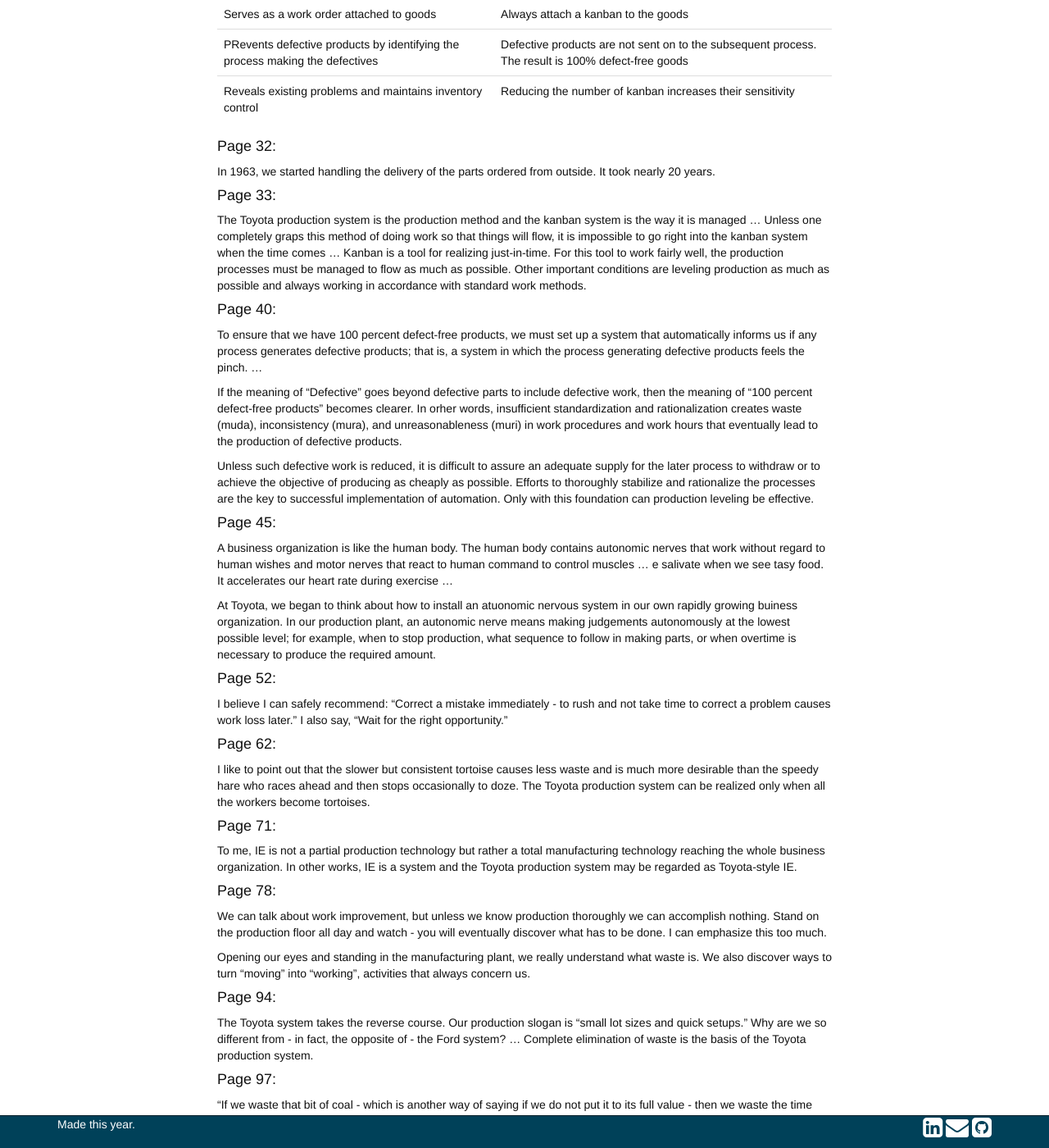
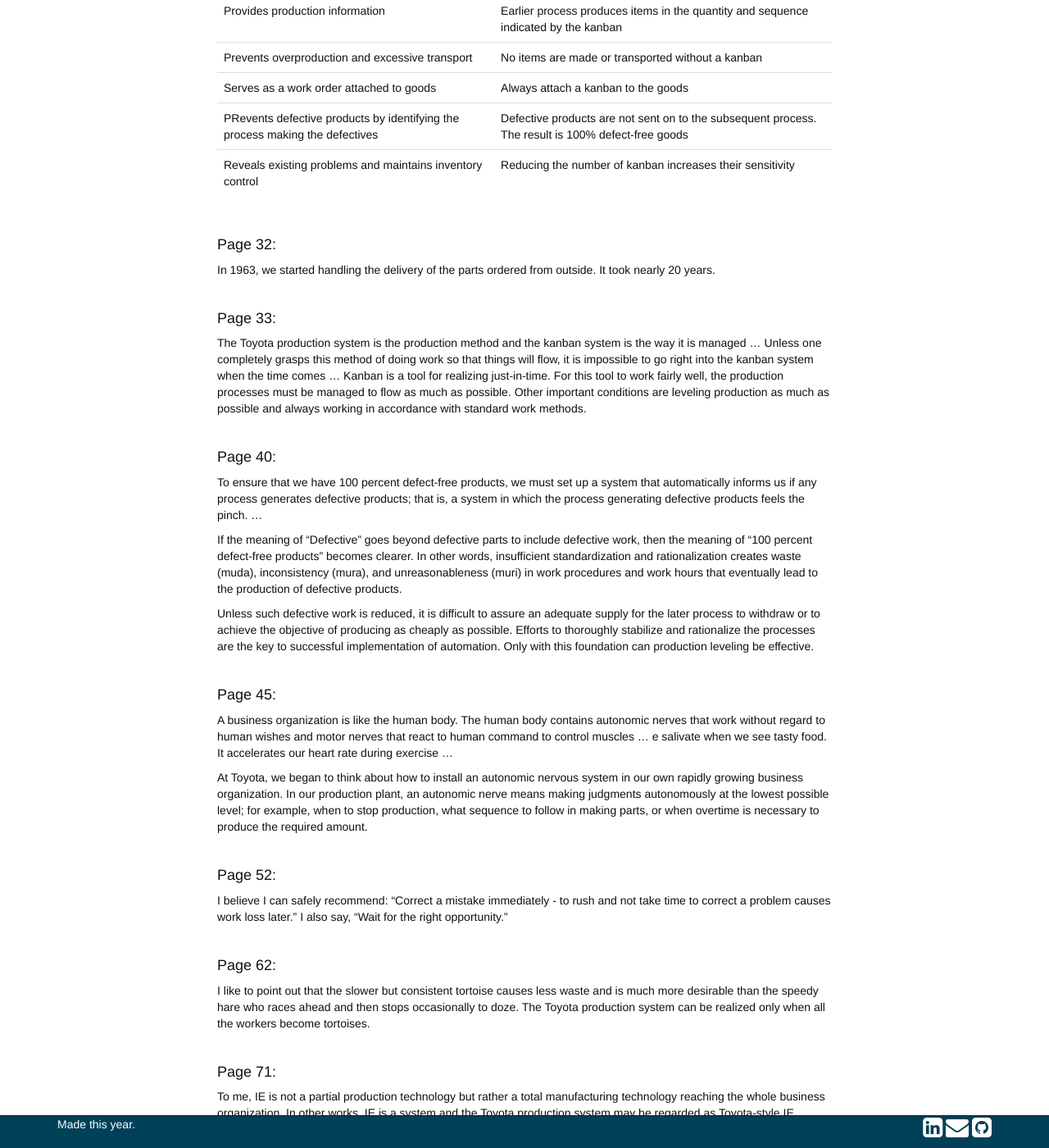
Before and after one commit to cms5109/cms5109.github.io, a Jekyll site: the page built from _posts/2018-06-24-notes-from-toyota-production-system.md, in a window 1280 px wide and 1400 px high, scrolled down 781 px. Shown: the whole window at 82% size. Built offline with Jekyll 4.4.1, drawn with Linux system fonts in a browser that asks for light colours; some of the changed text lies outside the part shown.

Commit message:
Fixed typos

```diff
--- a/_posts/2018-06-24-notes-from-toyota-production-system.md
+++ b/_posts/2018-06-24-notes-from-toyota-production-system.md
@@ -9,25 +9,27 @@
 
 #### Page xiv: ###
 
-The starting concept of the Toyta production ssytem was ... a thorough elimination of waste. In fact, the closer we came to this goal, the clearer became the picture of individual human beings with distinct personalities. There is no real substance to that abstract mass we call "the public." We discovered that industry has to accept orders from each customer and make products that differ according to individual requirements.
+The starting concept of the Toyota production system was ... a thorough elimination of waste. In fact, the closer we came to this goal, the clearer became the picture of individual human beings with distinct personalities. There is no real substance to that abstract mass we call "the public." We discovered that industry has to accept orders from each customer and make products that differ according to individual requirements.
 
 All kinds of wastes occur when we try to produce the same product in large, homogeneous quantities. In the end, costs rise. It is much more economical to make each item one at a time. The former method is the Ford production system and the latter is the Toyota production system.
 
-
+<br>
 #### Page 14: ###
 
-In the Japanese system, operators acquire a broad spectrum of production skills that I call manufacturing skills and particpate in building up a total system in the production plant. In this way, the individual can find value in working.
+In the Japanese system, operators acquire a broad spectrum of production skills that I call manufacturing skills and participate in building up a total system in the production plant. In this way, the individual can find value in working.
 
+<br>
 #### Page 15: ###
 
-Industrial society must develop the courage, or rather the common sense, to procure only what is needed when it is needed and in the amount needed. This requires what I call a revolution in conciousness, a change of attitude and viewpoint by business people.
+Industrial society must develop the courage, or rather the common sense, to procure only what is needed when it is needed and in the amount needed. This requires what I call a revolution in consciousness, a change of attitude and viewpoint by business people.
 
+<br>
 #### Page 30: ###
 
 <table class="table">
 	<thead>
 		<th>Functions of kanban</th>
-		<th>Furles of use</th>
+		<th>Rules of use</th>
 	</thead>
 	<tr>
 		<td>
@@ -79,61 +81,72 @@
 	</tr>
 </table>
 
+<br>
 #### Page 32: ###
 
 In 1963, we started handling the delivery of the parts ordered from outside. It took nearly 20 years.
 
+<br>
 #### Page 33: ###
 
-The Toyota production system is the production method and the kanban system is the way it is managed ... Unless one completely graps this method of doing work so that things will flow, it is impossible to go right into the kanban system when the time comes ... Kanban is a tool for realizing just-in-time. For this tool to work fairly well, the production processes must be managed to flow as much as possible. Other important conditions are leveling production as much as possible and always working in accordance with standard work methods.
+The Toyota production system is the production method and the kanban system is the way it is managed ... Unless one completely grasps this method of doing work so that things will flow, it is impossible to go right into the kanban system when the time comes ... Kanban is a tool for realizing just-in-time. For this tool to work fairly well, the production processes must be managed to flow as much as possible. Other important conditions are leveling production as much as possible and always working in accordance with standard work methods.
 
+<br>
 #### Page 40: ###
 
 To ensure that we have 100 percent defect-free products, we must set up a system that automatically informs us if any process generates defective products; that is, a system in which the process generating defective products feels the pinch. ...
 
-If the meaning of "Defective" goes beyond defective parts to include defective work, then the meaning of "100 percent defect-free products" becomes clearer. In orher words, insufficient standardization and rationalization creates waste (muda), inconsistency (mura), and unreasonableness (muri) in work procedures and work hours that eventually lead to the production of defective products.
+If the meaning of "Defective" goes beyond defective parts to include defective work, then the meaning of "100 percent defect-free products" becomes clearer. In other words, insufficient standardization and rationalization creates waste (muda), inconsistency (mura), and unreasonableness (muri) in work procedures and work hours that eventually lead to the production of defective products.
 
 Unless such defective work is reduced, it is difficult to assure an adequate supply for the later process to withdraw or to achieve the objective of producing as cheaply as possible. Efforts to thoroughly stabilize and rationalize the processes are the key to successful implementation of automation. Only with this foundation can production leveling be effective.
 
+<br>
 #### Page 45: ###
 
-A business organization is like the human body. The human body contains autonomic nerves that work without regard to human wishes and motor nerves that react to human command to control muscles ... e salivate when we see tasy food. It accelerates our heart rate during exercise ...
+A business organization is like the human body. The human body contains autonomic nerves that work without regard to human wishes and motor nerves that react to human command to control muscles ... e salivate when we see tasty food. It accelerates our heart rate during exercise ...
 
-At Toyota, we began to think about how to install an atuonomic nervous system in our own rapidly growing buiness organization. In our production plant, an autonomic nerve means making judgements autonomously at the lowest possible level; for example, when to stop production, what sequence to follow in making parts, or when overtime is necessary to produce the required amount.
+At Toyota, we began to think about how to install an autonomic nervous system in our own rapidly growing business organization. In our production plant, an autonomic nerve means making judgments autonomously at the lowest possible level; for example, when to stop production, what sequence to follow in making parts, or when overtime is necessary to produce the required amount.
 
+<br>
 #### Page 52: ###
 
 I believe I can safely recommend: "Correct a mistake immediately - to rush and not take time to correct a problem causes work loss later." I also say, "Wait for the right opportunity."
 
+<br>
 #### Page 62: ###
 
 I like to point out that the slower but consistent tortoise causes less waste and is much more desirable than the speedy hare who races ahead and then stops occasionally to doze. The Toyota production system can be realized only when all the workers become tortoises.
 
-
+<br>
 #### Page 71: ###
 
 To me, IE is not a partial production  technology but rather a total manufacturing technology reaching the whole business organization. In other works, IE is a system and the Toyota production system may be regarded as Toyota-style IE.
 
+<br>
 #### Page 78: ###
 
 We can talk about work improvement, but unless we know production thoroughly we can accomplish nothing. Stand on the production floor all day and watch - you will eventually discover what has to be done. I can emphasize this too much.
 
 Opening our eyes and standing in the manufacturing plant, we really understand what waste is. We also discover ways to turn "moving" into "working", activities that always concern us.
 
+<br>
 #### Page 94: ###
 
 The Toyota system takes the reverse course. Our production slogan is "small lot sizes and quick setups." Why are we so different from - in fact, the opposite of - the Ford system? ... Complete elimination of waste is the basis of the Toyota production system.
 
+<br>
 #### Page 97: ###
 
 "If we waste that bit of coal - which is another way of saying if we do not put it to its full value - then we waste the time and energy of men. A man cannot be paid much for producing something which is to be wasted. ... We have a large salvage department, which apparently earns for us twenty or more million dollars a year ... Why should we have so much to salvage? Are we not giving more attention to reclaiming than to not wasting?" -- Henry Ford, _Today and Tomorrow_, "Learning from Waste"
 
+<br>
 #### Page 100: ###
 
 "Industry exists to serve the public of which the working man is a part. The true end of industry is to liberate mind and body from the drudgery of existence by filling the world with well-made, low-priced products."
 
 We see that automation and the work-flow system invented and developed by Ford and his collaborators were never intended to cause workers to work harder and harder, to feel driven by their machines and alienated from their work.
 
+<br>
 #### Page 126: ###
 
 The production management technique we call industrial engineering (IE) came from America. Traditional definitions aside, in the Toyota production system, IE is regarded as the production technology that attempts to reduce costs by harmonizing quality, quantity, and timing throughout the production area.
```
